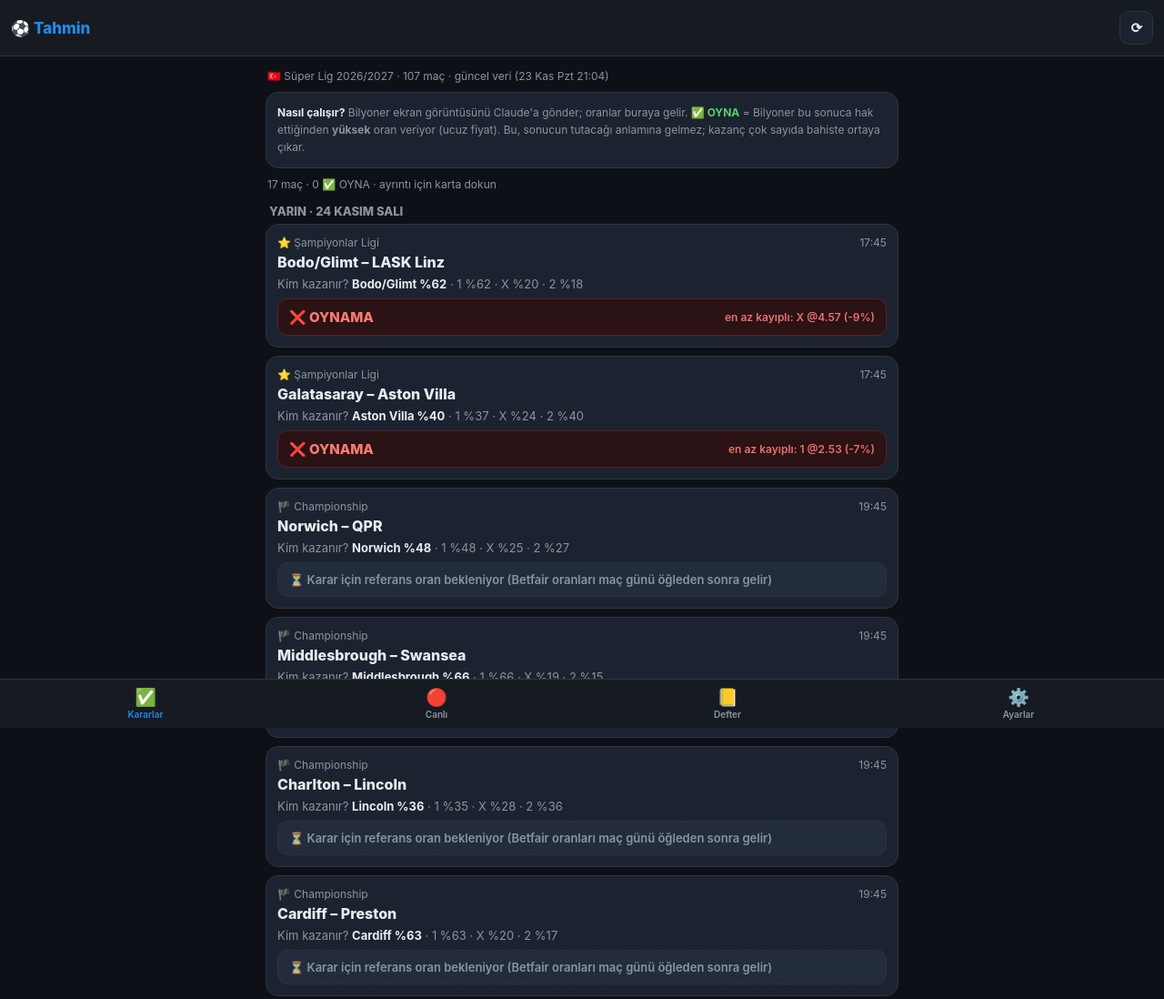
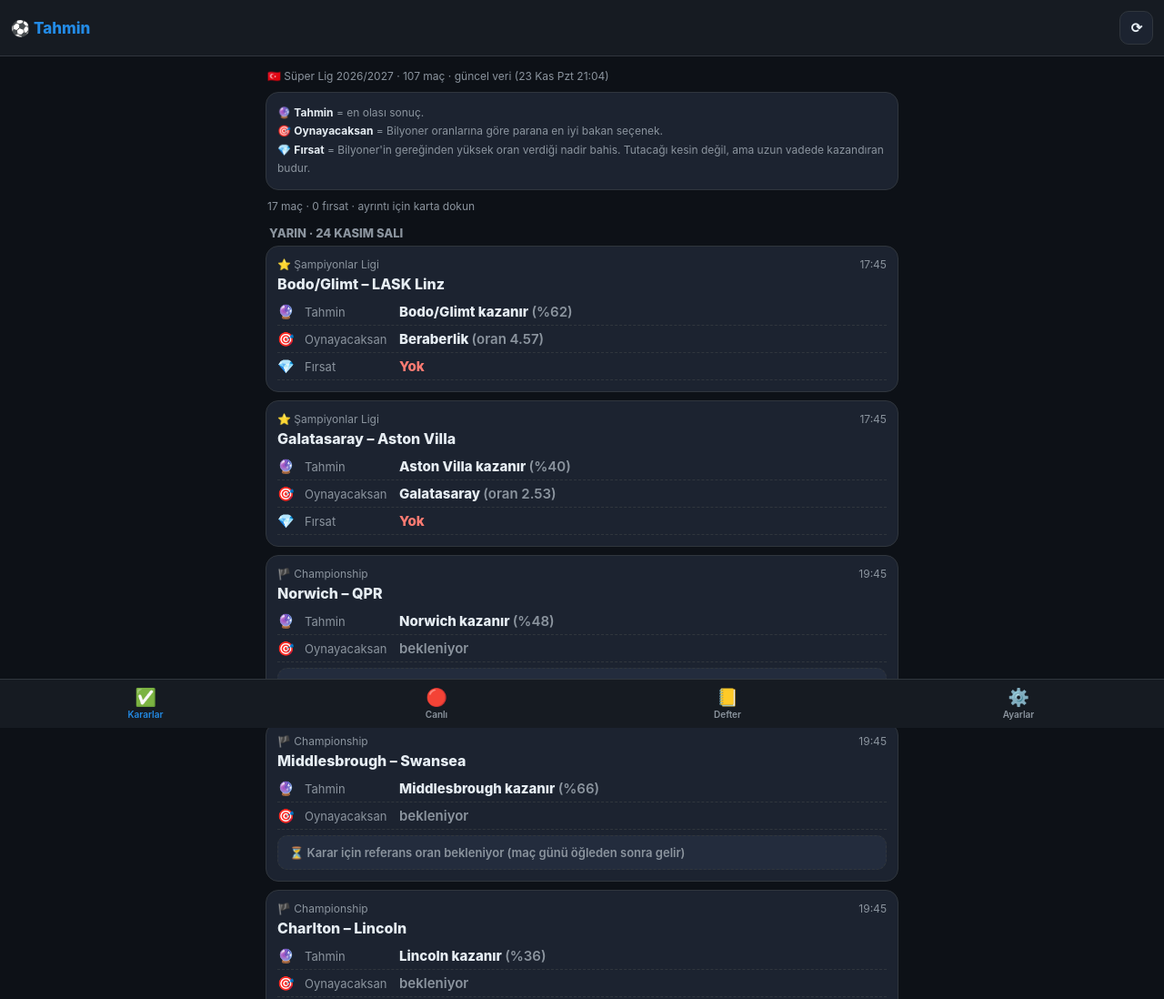
Before and after one commit to aydinoglucaglar83/superlig, a plain HTML site: page index.html in a window 1280 px wide. Shown: the top 1098 px of the page at 91% size. Drawn offline with Linux system fonts and the light colour scheme.

Commit message:
v3.1: Kararlar kartı 3 sade satır (Tahmin / Oynayacaksan / Fırsat), ayrıntıda TL karşılığı
Co-Authored-By: Claude Opus 5.5 <noreply@anthropic.com>
Claude-Session: https://claude.ai/code/session_01YHkqqFavEQ5HwWb3NRBhjC

```diff
--- a/index.html
+++ b/index.html
@@ -131,6 +131,11 @@ body.kararlarda header #ligSec{visibility:hidden}
 .kp.yok{background:var(--kart2);border:1px dashed var(--border);color:var(--gri);font-weight:600;font-size:13px}
 .kp small{font-weight:600;font-size:12px;opacity:.9;text-align:right}
 .kdetay{display:none;margin-top:8px}
+.ks{display:flex;gap:8px;align-items:baseline;font-size:15px;padding:5px 0;border-bottom:1px dashed var(--border)}
+.ks:last-of-type{border-bottom:0}
+.ks .e{width:22px;flex:none}
+.ks .n{color:var(--gri);font-size:13px;width:96px;flex:none}
+.ks .v{font-weight:800}
 .kk.acik .kdetay{display:block}
 .esikler{display:flex;flex-wrap:wrap;gap:5px;margin-top:6px}
 .esikler span{background:var(--kart2);border-radius:7px;padding:4px 7px;font-size:12px}
@@ -154,10 +159,10 @@ body.kararlarda header #ligSec{visibility:hidden}
   <!-- MAÇLAR -->
   <!-- KARARLAR (sade ana ekran) -->
   <section class="ekran aktif" id="e-kararlar">
-    <div class="kart kucuk" style="line-height:1.6">
-      <b style="color:var(--beyaz)">Nasıl çalışır?</b> Bilyoner ekran görüntüsünü Claude'a gönder; oranlar buraya gelir.
-      <b class="yesil">✅ OYNA</b> = Bilyoner bu sonuca hak ettiğinden <b>yüksek</b> oran veriyor (ucuz fiyat).
-      Bu, sonucun tutacağı anlamına gelmez; kazanç çok sayıda bahiste ortaya çıkar.
+    <div class="kart kucuk" style="line-height:1.7">
+      🔮 <b style="color:var(--beyaz)">Tahmin</b> = en olası sonuç.<br>
+      🎯 <b style="color:var(--beyaz)">Oynayacaksan</b> = Bilyoner oranlarına göre parana en iyi bakan seçenek.<br>
+      💎 <b style="color:var(--beyaz)">Fırsat</b> = Bilyoner'in gereğinden yüksek oran verdiği nadir bahis. Tutacağı kesin değil, ama uzun vadede kazandıran budur.
     </div>
     <div class="durum" id="kararDurum"></div>
     <div id="kararListe"></div>
@@ -311,7 +316,7 @@ const DEGER_MAX_ORAN = 7.0, DEGER_MIN_OLAS = 0.15; // uç sürpriz oranları ele
 const degerMi = (p, o) => o > 1 && o <= DEGER_MAX_ORAN && p >= DEGER_MIN_OLAS && p*o-1 > DEGER_ESIGI;
 const ONBELLEK_SURE = 3*3600e3;    // 3 saat
 const ONCEKI_SEZON_AGIRLIK = 0.4;  // geçen sezon maçları bu ağırlıkla modele katılır
-const SURUM = 'v3.0';
+const SURUM = 'v3.1';
 const KES_DELTA = 0.02, KES_MAX_ORAN = 5.0;      // keskin referansa göre en az %2 değer, oran ≤ 5
 const KELLY_KESIR = 0.25, KELLY_TAVAN = 0.03;     // ¼ Kelly, kasanın en fazla %3'ü
 const VARSAYILAN_ORANSIZ = {a:0.5, p:0.5, m:0};
@@ -1120,28 +1125,34 @@ function kararHesap(f){
 function kararKartHtml(f, i){
   const H = kararHesap(f), lig = LIGLER.find(l => l.id===f.lig);
   const saat = new Date(f.t).toLocaleTimeString('tr-TR', {hour:'2-digit', minute:'2-digit'});
-  const ad = [f.ev, 'Beraberlik', f.dep];
-  let kim = '';
-  if(H.olas){ const j = H.olas.indexOf(Math.max(...H.olas));
-    kim = `Kim kazanır? <b>${j===1 ? 'Beraberlik' : esc(ad[j])} %${Math.round(H.olas[j]*100)}</b> · 1 %${Math.round(H.olas[0]*100)} · X %${Math.round(H.olas[1]*100)} · 2 %${Math.round(H.olas[2]*100)}`; }
-  let karar;
-  if(basladi(f)) karar = `<div class="kp yok">⏱️ Maç başladı · karar sadece maç öncesi için</div>`;
-  else if(!f.bil) karar = `<div class="kp yok">Bilyoner oranı girilmedi</div>`;
-  else if(!H.S.length) karar = `<div class="kp yok">⏳ Karar için referans oran bekleniyor${['E0','E1','E2','E3','EC','SP1','SP2','I1','I2','D1','D2','F1','F2','T1','N1','P1','B1','G1','SC0','SC1','SC2','SC3'].includes(f.lig) ? ' (Betfair oranları maç günü öğleden sonra gelir)' : ''}</div>`;
-  else if(H.deger.length){ const x = H.deger[0];
-    karar = `<div class="kp oyna"><span>✅ OYNA: ${esc(x.ad==='1'?f.ev:x.ad==='2'?f.dep:x.ad)} (${x.ad}) @${x.sen.toFixed(2)}</span><small>değer +%${(x.senEv*100).toFixed(1)}<br>önerilen ${kellyMiktar(x.p, x.sen)}</small></div>`; }
-  else { const x = H.enAz;
-    karar = `<div class="kp oynama"><span>❌ OYNAMA</span><small>${x ? (x.senEv > KES_DELTA && x.sen > KES_MAX_ORAN ? `${x.ad} @${x.sen.toFixed(2)} artıda (+%${(x.senEv*100).toFixed(0)}) ama oran 5'in üstü: çok riskli` : `en az kayıplı: ${x.ad} @${x.sen.toFixed(2)} (${x.senEv>0?'+':''}${(x.senEv*100).toFixed(0)}%)`) : 'değer yok'}</small></div>`; }
-  const tablo = H.S.filter(y => y.sen).map(y => `<tr><td>${y.ad}</td><td>${y.sen.toFixed(2)}</td><td>${minOran(y.p).toFixed(2)}</td><td class="${y.senEv>0?'yesil':'kirmizi'}">${y.senEv>0?'+':''}${(y.senEv*100).toFixed(0)}%</td><td>${y.senDeger?'✅':'❌'}</td></tr>`).join('');
-  const marj = f.bil && f.bil['1X2'].every(x=>x) ? `Bilyoner marjı %${((f.bil['1X2'].reduce((a,o)=>a+1/o,0)-1)*100).toFixed(1)}` : '';
-  const oynaBtn = H.deger.length && !basladi(f) ? `<button class="mini" style="margin-top:8px;width:100%" data-kdef="${i}">📒 Oynadım, deftere yaz</button>` : '';
+  const isim = x => x.ad==='1' ? f.ev : x.ad==='2' ? f.dep : x.ad==='X' ? 'Beraberlik' : x.ad;
+  const satir = (e, n, v) => `<div class="ks"><span class="e">${e}</span><span class="n">${n}</span><span class="v">${v}</span></div>`;
+  // 🔮 Tahmin
+  let tahmin = '—';
+  if(H.olas){ const j = H.olas.indexOf(Math.max(...H.olas)); const ad = [f.ev, 'Beraberlik', f.dep][j];
+    tahmin = `${esc(ad)}${j===1 ? '' : ' kazanır'} <span style="color:var(--gri);font-weight:600">(%${Math.round(H.olas[j]*100)})</span>`; }
+  let ic;
+  if(basladi(f)) ic = satir('🔮','Tahmin', tahmin) + `<div class="kp yok" style="margin-top:6px">⏱️ Maç başladı</div>`;
+  else if(!f.bil) ic = satir('🔮','Tahmin', tahmin) + `<div class="kp yok" style="margin-top:6px">Bilyoner oranı girilmedi</div>`;
+  else if(!H.S.length) ic = satir('🔮','Tahmin', tahmin) + satir('🎯','Oynayacaksan','<span style="color:var(--gri);font-weight:600">bekleniyor</span>')
+      + `<div class="kp yok" style="margin-top:6px">⏳ Karar için referans oran bekleniyor${LIGLER.some(l=>l.id===f.lig && l.tip==='ana') ? ' (maç günü öğleden sonra gelir)' : ''}</div>`;
+  else {
+    // 🎯 Oynayacaksan: fırsat varsa o; yoksa makul oranlı (≤5) seçenekler içinde en az kayıplı
+    const makul = H.S.filter(y => y.sen && y.sen <= KES_MAX_ORAN);
+    const hedef = H.deger[0] || (makul.length ? makul.reduce((a,b) => b.senEv > a.senEv ? b : a) : null);
+    ic = satir('🔮','Tahmin', tahmin)
+      + satir('🎯','Oynayacaksan', hedef ? `${esc(isim(hedef))}${hedef.pazar==='OU'?'':''} <span style="color:var(--gri);font-weight:600">(oran ${hedef.sen.toFixed(2)})</span>` : '<span style="color:var(--gri);font-weight:600">makul seçenek yok</span>')
+      + satir('💎','Fırsat', H.deger.length ? `<span class="yesil">✅ VAR: ${esc(isim(H.deger[0]))} @${H.deger[0].sen.toFixed(2)}</span>` : '<span class="kirmizi">Yok</span>');
+  }
+  const tablo = H.S.filter(y => y.sen).map(y => `<tr><td>${esc(isim(y))}</td><td>${y.sen.toFixed(2)}</td><td>${minOran(y.p).toFixed(2)}</td><td class="${y.senEv>0?'yesil':'kirmizi'}">${y.senEv>0?'+':''}${(y.senEv*100).toFixed(0)} TL</td><td>${y.senDeger?'✅':'❌'}</td></tr>`).join('');
+  const marj = f.bil && f.bil['1X2'].every(x=>x) ? `Bilyoner bu maçta %${((f.bil['1X2'].reduce((a,o)=>a+1/o,0)-1)*100).toFixed(0)} pay kesiyor` : '';
+  const oynaBtn = H.deger.length && !basladi(f) ? `<button class="mini" style="margin-top:8px;width:100%" data-kdef="${i}">📒 Fırsatı oynadım, deftere yaz (önerilen ${kellyMiktar(H.deger[0].p, H.deger[0].sen)})</button>` : '';
   return `<div class="kk" data-kk="${i}">
     <div class="lig"><span>${lig ? lig.ad : esc(f.lig)}</span><span>${saat}</span></div>
     <div class="tk">${esc(f.ev)} – ${esc(f.dep)}</div>
-    ${kim ? `<div class="kim">${kim}</div>` : ''}
-    ${karar}
-    <div class="kdetay">${tablo ? `<table class="ktablo"><tr><td>Seçenek</td><td>Bilyoner</td><td>En az</td><td>Getiri</td><td></td></tr>${tablo}</table>` : ''}
-      <div class="kucuk" style="margin-top:6px">${marj}${H.olasKaynak ? ' · Olasılık kaynağı: ' + esc(H.olasKaynak) : ''}</div>${oynaBtn}</div>
+    ${ic}
+    <div class="kdetay">${tablo ? `<div class="kucuk" style="margin-bottom:4px">Ayrıntı: Bilyoner oranı "En az" sayısına ulaşırsa fırsat sayılır.</div><table class="ktablo"><tr><td>Seçenek</td><td>Bilyoner</td><td>En az</td><td>100 TL'de ort.</td><td></td></tr>${tablo}</table>` : ''}
+      <div class="kucuk" style="margin-top:6px">${marj}${H.olasKaynak ? ' · Tahmin kaynağı: ' + esc(H.olasKaynak) : ''}</div>${oynaBtn}</div>
   </div>`;
 }
 function kararlarCiz(){
@@ -1154,7 +1165,7 @@ function kararlarCiz(){
   kararVeri.forEach((f,i) => { const g = gunAd(f.t); if(g!==son){ h += `<div class="kgun">${g}</div>`; son = g; } h += kararKartHtml(f, i); });
   el.innerHTML = h;
   const oyna = kararVeri.filter(f => !basladi(f) && kararHesap(f).deger.length).length;
-  $('kararDurum').textContent = `${kararVeri.length} maç · ${oyna} ✅ OYNA · ayrıntı için karta dokun`;
+  $('kararDurum').textContent = `${kararVeri.length} maç · ${oyna} fırsat · ayrıntı için karta dokun`;
   el.querySelectorAll('[data-kk]').forEach(k => k.onclick = () => k.classList.toggle('acik'));
   el.querySelectorAll('[data-kdef]').forEach(b => b.onclick = ev => { ev.stopPropagation();
     const f = kararVeri[+b.dataset.kdef], x = kararHesap(f).deger[0]; const d = defterOku();
--- a/sw.js
+++ b/sw.js
@@ -1,6 +1,6 @@
 // Skor Tahmin service worker: uygulama kabuğunu önbelleğe alır (çevrimdışı açılış için).
 // Veri istekleri (football-data / ESPN / proxy) hiç önbelleğe alınmaz; uygulama kendi önbelleğini kullanır.
-const CACHE = 'skor-tahmin-v3.0';
+const CACHE = 'skor-tahmin-v3.1';
 const KABUK = ['./', './index.html', './manifest.webmanifest', './icon-192.png', './icon-512.png'];
 
 self.addEventListener('install', e => {
```
